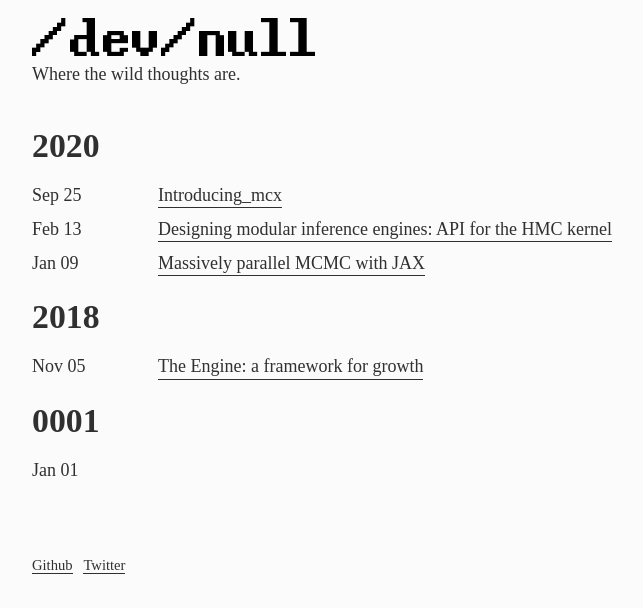
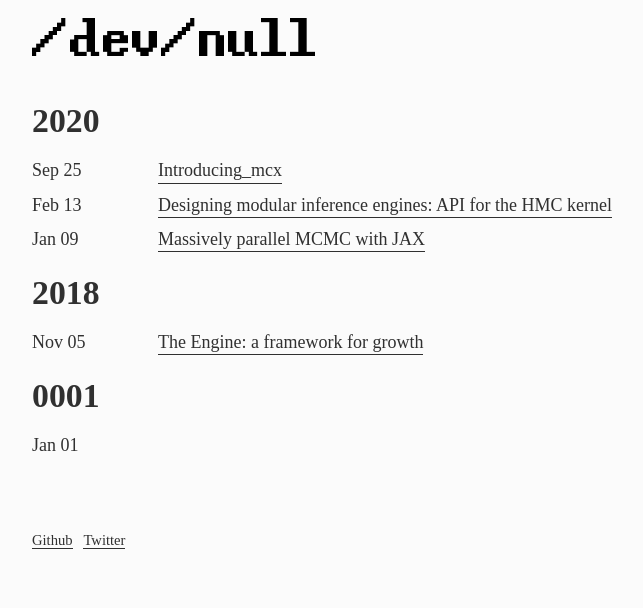
Before and after one commit to rlouf/rlouf.github.com, a plain HTML site: page index.html in a window 1280 px wide. Shown: the whole page, without its empty margins (230-873 px from the left). Drawn offline with nearby package versions, Linux system fonts and the light colour scheme; some packages are replaced by stand-ins of ours; a web font is replaced by a local one.

Commit message:
rebuilding site Fri Sep 25 09:59:00 PM CEST 2020

```diff
--- a/index.html
+++ b/index.html
@@ -27,7 +27,7 @@
 
     <header class="site-header">
 			<img class="logo" src="img/dev_null.png" alt="" aria-hidden="true">
-			<p>Where the wild thoughts are.</p>
+			<p></p>
 		</header>
 
 
```
